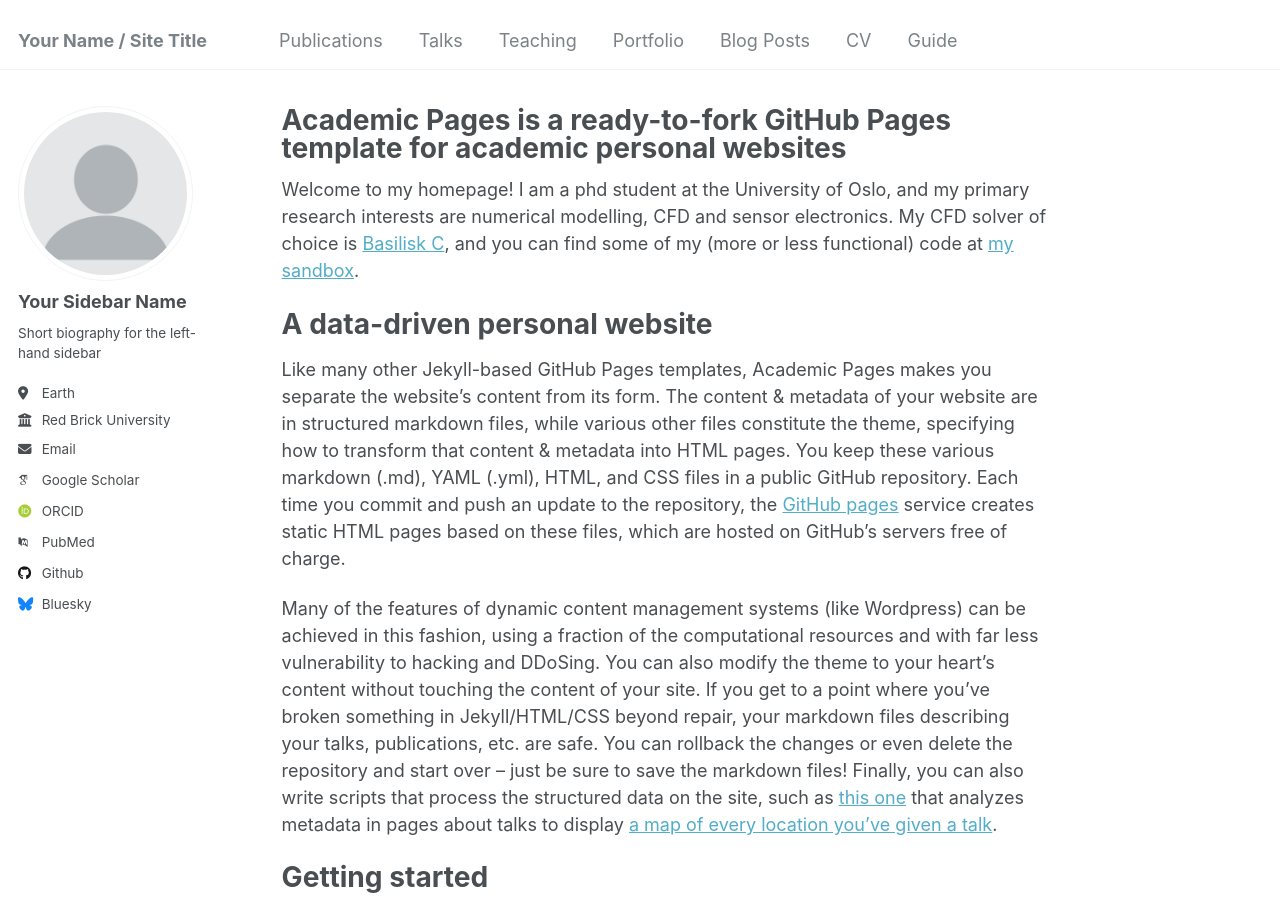
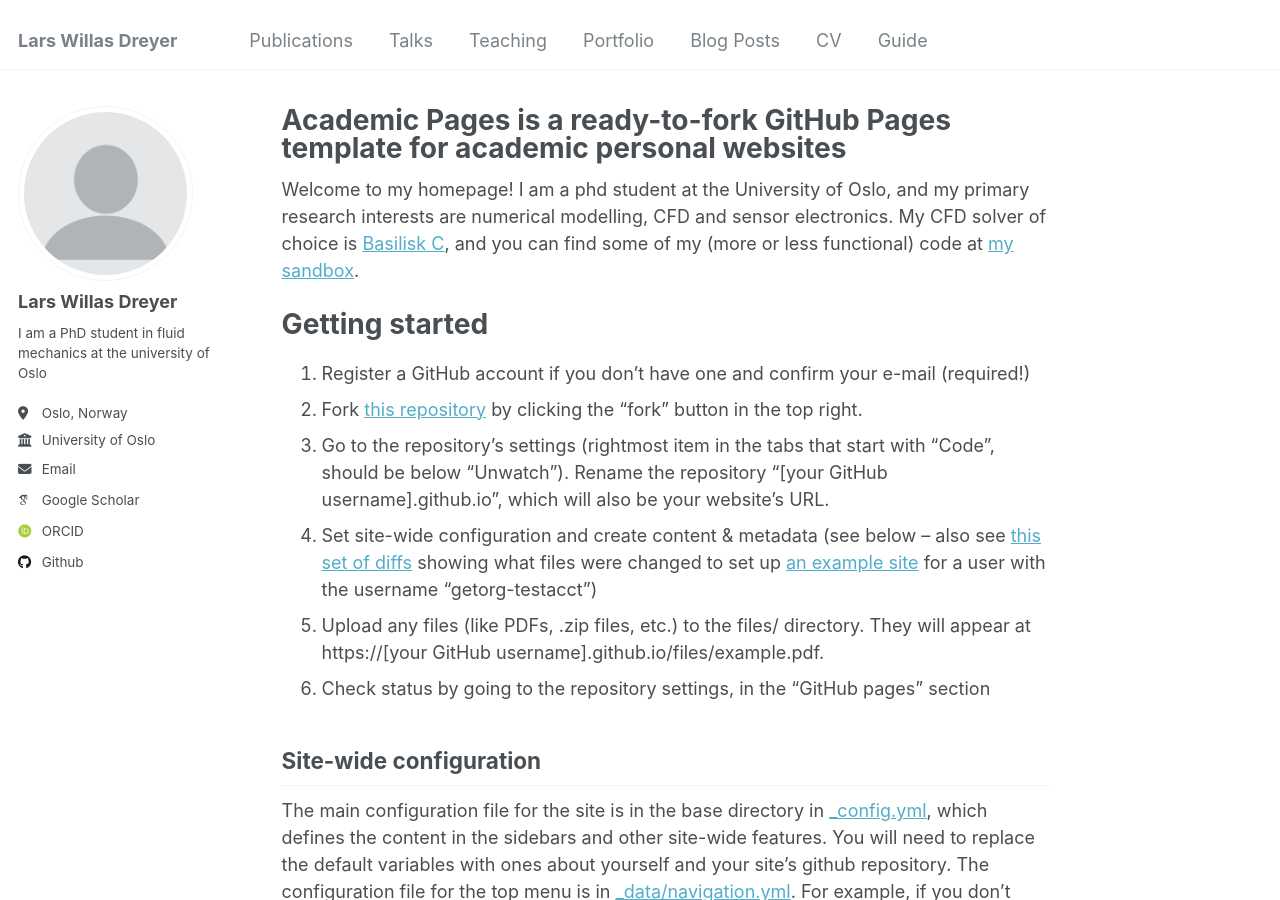
Before and after one commit to larswd/larswd.github.io, a Jekyll site: the page built from _pages/about.md, in a window 1280 px wide and 900 px high. Built offline with Jekyll 4.4.1, drawn with Linux system fonts in a browser that asks for light colours; some web fonts are replaced; some of the changed text lies outside the part shown.

Commit message:
Config begun

```diff
--- a/_config.yml
+++ b/_config.yml
@@ -8,13 +8,13 @@
 
 # Basic Site Settings
 locale                   : "en-US"
-title                    : "Your Name / Site Title"
+title                    : "Lars Willas Dreyer"
 title_separator          : "-"
-name                     : &name "Your Name"
-description              : &description "personal description"
-url                      : https://academicpages.github.io # the base hostname & protocol for your site e.g. "https://mmistakes.github.io"
+name                     : &name "Lars Willas Dreyer"
+description              : &description "PhD student at the university of Oslo"
+url                      : https://larswd.github.io # the base hostname & protocol for your site e.g. "https://mmistakes.github.io"
 baseurl                  : "" # the subpath of your site, e.g. "/blog"
-repository               : "academicpages/academicpages.github.io"
+repository               : "larswd.github.io"
 
 # Site Author - The following control what appear as part of the author content on the side bar.
 #               If a field is blank the icon and link will not appear, otherwise it will be shown.
@@ -22,33 +22,33 @@ repository               : "academicpages/academicpages.github.io"
 author:
   # Biographic information
   avatar           : "profile.png"
-  name             : "Your Sidebar Name"
+  name             : "Lars Willas Dreyer"
   pronouns         : # example: "she/her"
-  bio              : "Short biography for the left-hand sidebar"
-  location         : "Earth"
-  employer         : "Red Brick University"
+  bio              : "I am a PhD student in fluid mechanics at the university of Oslo"
+  location         : "Oslo, Norway"
+  employer         : "University of Oslo"
   uri              : # URL
-  email            : "none@example.org"
+  email            : "larswd@proton.me"
 
   # Academic websites
   arxiv            : # URL - Update with the correct link to your profile
-  googlescholar    : "https://scholar.google.com/citations?user=PS_CX0AAAAAJ"
+  googlescholar    : "https://scholar.google.no/citations?user=bnnkw5YAAAAJ&hl=no"
   impactstory      : # URL
-  orcid            : "http://orcid.org/yourorcidurl"
+  orcid            : "https://orcid.org/0009-0001-1155-7889"
   semantic         : # URL
-  pubmed           : "https://www.ncbi.nlm.nih.gov/pubmed/?term=john+snow"
+  pubmed           : # URL
   researchgate     : # URL
 
   # Repositories and software development
   bitbucket        : # Username - Update with your username on the site
   codepen          : # Username
   dribbble         : # Username
-  github           : "academicpages"
+  github           : "larswd"
   kaggle           : # Username
   stackoverflow    : # User number or user number and name (i.e., use "1" or "1/jeff-atwood")
 
   # Social media
-  bluesky          : "bsky.app" # Replace this with you Bluesky username
+  bluesky          : # Username
   facebook         : # Username
   flickr           : # Username
   foursquare       : # Username
--- a/_pages/about.md
+++ b/_pages/about.md
@@ -11,11 +11,6 @@ Welcome to my homepage!  I am a phd student at the University of Oslo, and my
 primary research interests are numerical modelling, CFD and sensor electronics. My CFD solver of choice is
 [Basilisk C](http://www.basilisk.fr), and you can find some of my (more or less functional) code at [my sandbox](basilisk.fr/sandbox/larswd/README).
 
-A data-driven personal website
-======
-Like many other Jekyll-based GitHub Pages templates, Academic Pages makes you separate the website's content from its form. The content & metadata of your website are in structured markdown files, while various other files constitute the theme, specifying how to transform that content & metadata into HTML pages. You keep these various markdown (.md), YAML (.yml), HTML, and CSS files in a public GitHub repository. Each time you commit and push an update to the repository, the [GitHub pages](https://pages.github.com/) service creates static HTML pages based on these files, which are hosted on GitHub's servers free of charge.
-
-Many of the features of dynamic content management systems (like Wordpress) can be achieved in this fashion, using a fraction of the computational resources and with far less vulnerability to hacking and DDoSing. You can also modify the theme to your heart's content without touching the content of your site. If you get to a point where you've broken something in Jekyll/HTML/CSS beyond repair, your markdown files describing your talks, publications, etc. are safe. You can rollback the changes or even delete the repository and start over -- just be sure to save the markdown files! Finally, you can also write scripts that process the structured data on the site, such as [this one](https://github.com/academicpages/academicpages.github.io/blob/master/talkmap.ipynb) that analyzes metadata in pages about talks to display [a map of every location you've given a talk](https://academicpages.github.io/talkmap.html).
 
 Getting started
 ======
```
